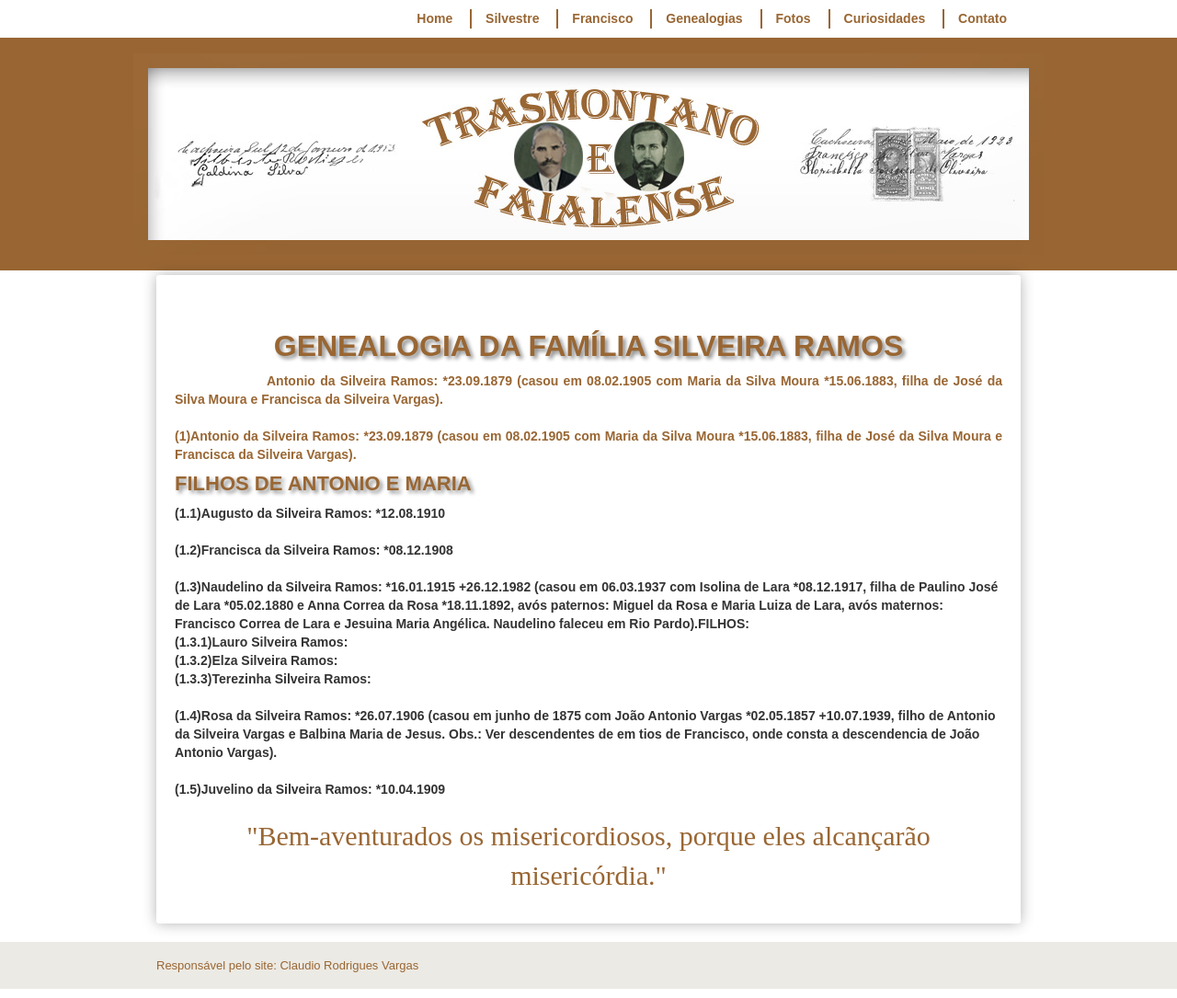
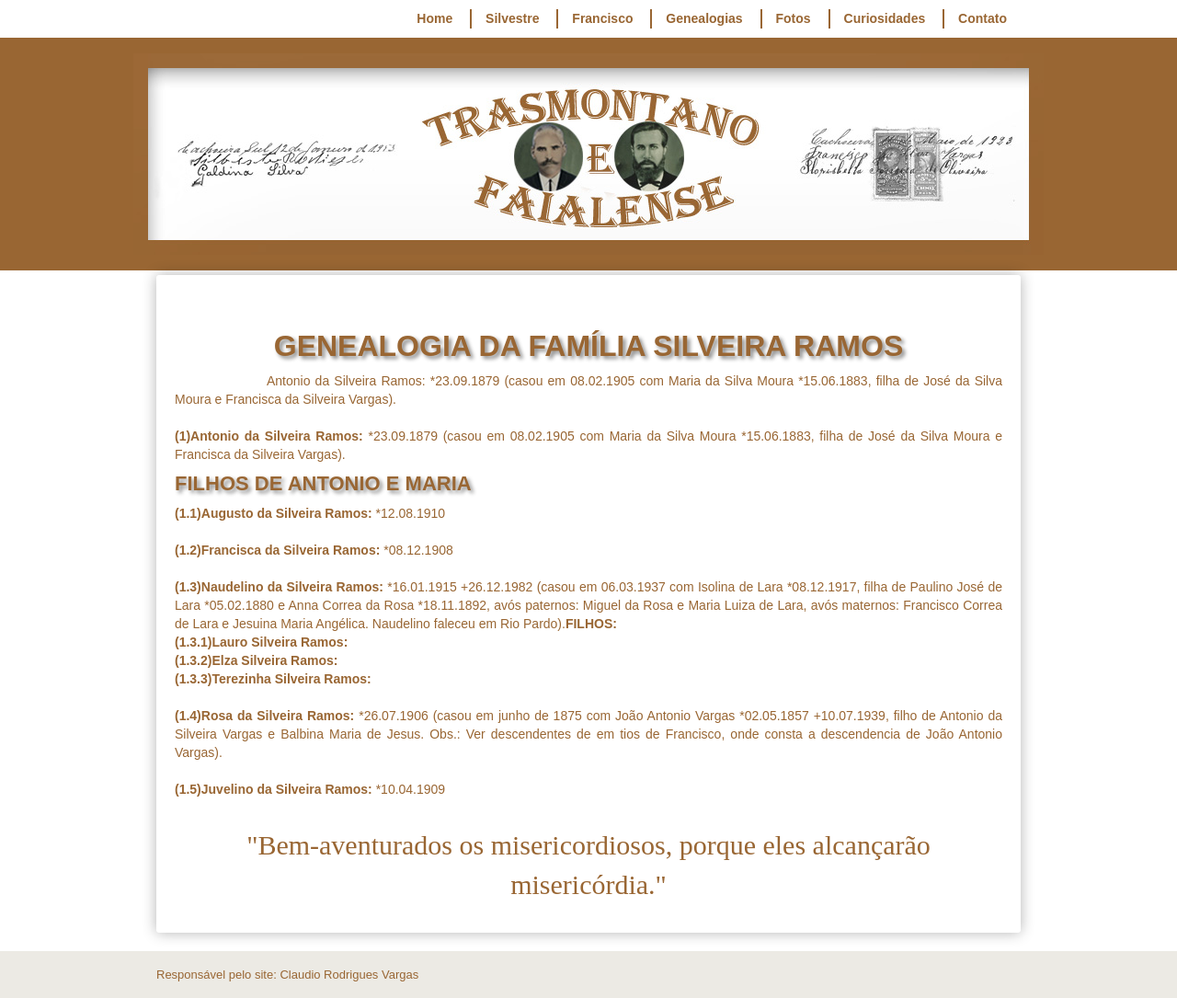
Before and after one commit to claudiovargas1955/claudiovargas1955.github.io, a Jekyll site: the page built from _pages/familia-silveira-ramos.html, in a window 1280 px wide. Shown: the whole page at 92% size. Built offline with Jekyll 4.4.1, drawn with Linux system fonts in a browser that asks for light colours; some web fonts are replaced.

Commit message:
Update familia-silveira-ramos.html

```diff
--- a/_pages/familia-silveira-ramos.html
+++ b/_pages/familia-silveira-ramos.html
@@ -95,13 +95,13 @@ details[open] summary {color:#996633;
 </style>
 
 <h1>GENEALOGIA DA FAMÍLIA SILVEIRA RAMOS</h1>
-<p><b><p style="text-indent:100px";/>Antonio da Silveira Ramos: *23.09.1879 (casou em 08.02.1905 com Maria da Silva Moura *15.06.1883,
-filha de José da Silva Moura e Francisca da Silveira Vargas). <br><br>
+<p><b><p style="text-indent:100px";/></b>Antonio da Silveira Ramos: *23.09.1879 (casou em 08.02.1905 com Maria da Silva Moura
+*15.06.1883, filha de José da Silva Moura e Francisca da Silveira Vargas). <br><br>
 <b>(1)Antonio da Silveira Ramos: </b>*23.09.1879 (casou em 08.02.1905 com Maria da Silva Moura *15.06.1883, filha de José da Silva
 Moura e Francisca da Silveira Vargas).
 
   <h4>FILHOS DE ANTONIO E MARIA</h4>
-<b>(1.1)Augusto da Silveira Ramos: </b>*12.08.1910 <br><br>
+<p><b>(1.1)Augusto da Silveira Ramos: </b>*12.08.1910 <br><br>
 
 <b>(1.2)Francisca da Silveira Ramos: </b>*08.12.1908 <br><br>
 
```
